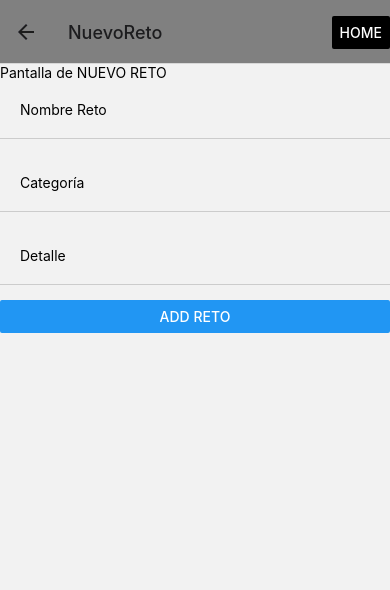
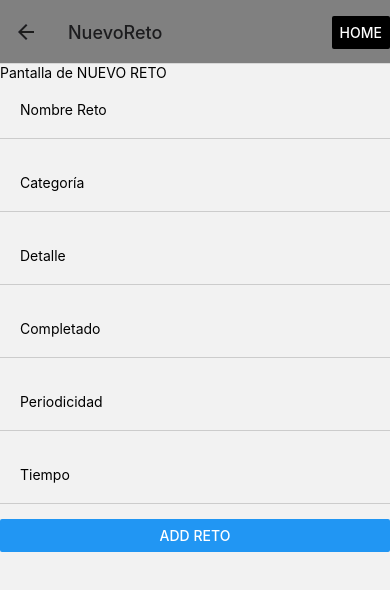
Before and after one commit to mayerga/react-native-navigation-producto2, a React Native app in the folder producto2-react-navigation/: screen /NuevoReto in a window 390 px wide. Shown: the top 590 px of the page. Built offline with nearby package versions, Linux system fonts and the light colour scheme.

Commit message:
Añadir el resto de campos al formulario

```diff
--- a/producto2-react-navigation/screens/NuevoReto.js
+++ b/producto2-react-navigation/screens/NuevoReto.js
@@ -10,7 +10,10 @@ const NuevoReto = (props) => {
     const [state, setstate] = useState({
         nombre: '',
         categoria: '',
-        detalle: ''
+        detalle: '',
+        completado: '',
+        periodicidad: '',
+        tiempo: ''
     });
 
     const handleChangeText = (nombre, value) => {
@@ -24,7 +27,10 @@ const NuevoReto = (props) => {
             const docRef = await addDoc(collection(db, "retos"), {
                 nombre: state.nombre,
                 categoria: state.categoria,
-                detalle: state.detalle
+                detalle: state.detalle,
+                completado: state.completado,
+                periodicidad: state.periodicidad,
+                tiempo: state.tiempo
 
             })
             console.log("Document written with ID: ", docRef.id);
@@ -43,6 +49,15 @@ const NuevoReto = (props) => {
             </View>
             <View style={styles.inputGroup}>
                 <TextInput placeholder="Detalle" onChangeText={(value) => handleChangeText('detalle', value)}/>
+            </View>
+            <View style={styles.inputGroup}>
+                <TextInput placeholder="Completado" onChangeText={(value) => handleChangeText('completado', value)}/>
+            </View>
+            <View style={styles.inputGroup}>
+                <TextInput placeholder="Periodicidad" onChangeText={(value) => handleChangeText('periodicidad', value)}/>
+            </View>
+            <View style={styles.inputGroup}>
+                <TextInput placeholder="Tiempo" onChangeText={(value) => handleChangeText('tiempo', value)}/>
             </View>
             <View>
                 <Button title="Add Reto" onPress={() => saveNewReto()}></Button>
```
